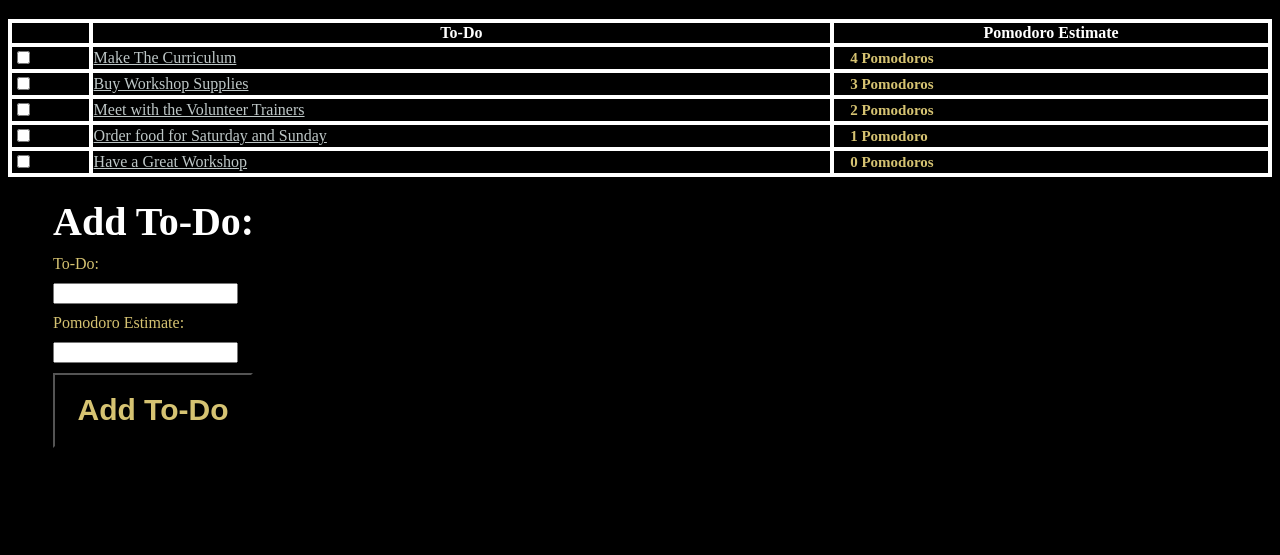
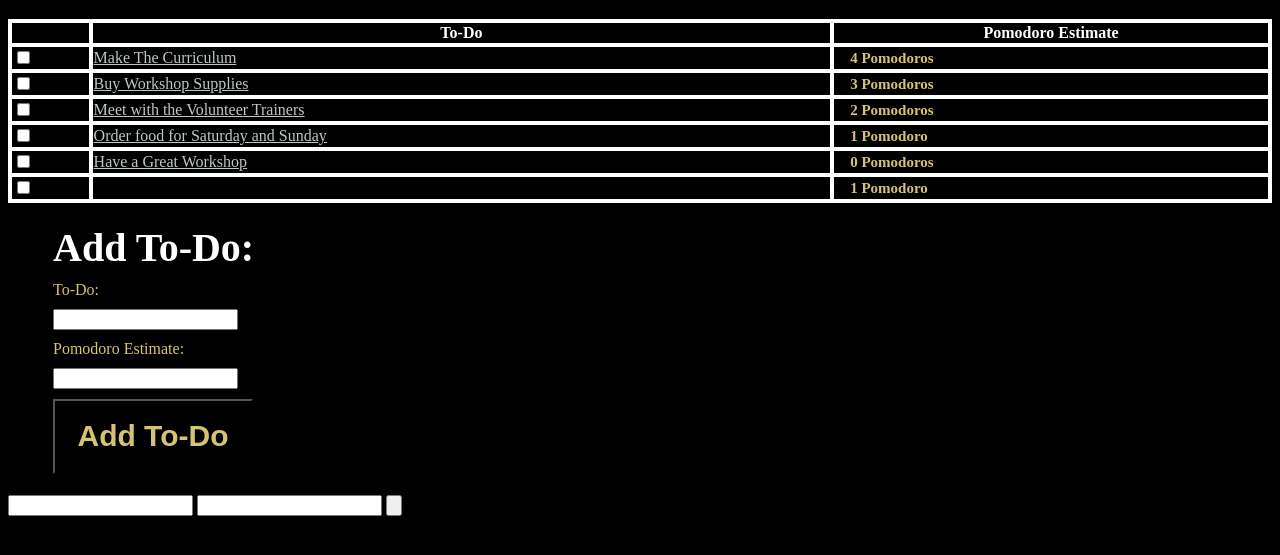
Before and after one commit to vincent1469/todo_app, a plain HTML site: page index.html in a window 1280 px wide. Both pictures are taken after a click on the input "Add To-Do". Shown: the part 61-616 px from the top of the page. Drawn offline with nearby package versions, Linux system fonts and the light colour scheme.

Commit message:
brokensubmitbutton

```diff
--- a/index.html
+++ b/index.html
@@ -43,11 +43,16 @@
             <ul>
                 <li id="add-todo">Add To-Do:</li>
                 <li>To-Do:</li>
-                <li><input type="text"></li>
+                <li><input type="text" name="Add-Todo"></li>
                 <li>Pomodoro Estimate:</li>
-                <li><input type="number"></li>
+                <li><input type="number" name="Pomodoro Estimate"></li>
                 <li><input id="add-new-todo-button" type="submit" value="Add To-Do"></li>
             </ul>
       <div id="top-right">Vincent</div>
+      <div id="new-todo-block">
+        <input class="text-input" id="new-todo-description" type="text" placeholder>
+        <input class="text-input" id="new-pomodoro-estimate" type="number" placeholder>
+        <input class="button" id="new-submit-button" type="button" placeholder>
+      </div>
     </body>
 </html>
--- a/index.js
+++ b/index.js
@@ -0,0 +1,8 @@
+/*global $*/
+$(document).ready(function() {
+    var description = $("#new-todo-description")
+    var pomodoroEstimate = $("#new-pomodoro-estimate")
+    $("#add-new-todo-button").click(function(){
+    $("table").append('<tr><td><input type="checkbox"></td><td><a href="show.html">' + description.val() + '</a></td><td><span class="pomodoro-estimate">1 Pomodoro</span></td></tr>')
+  });
+});
```
